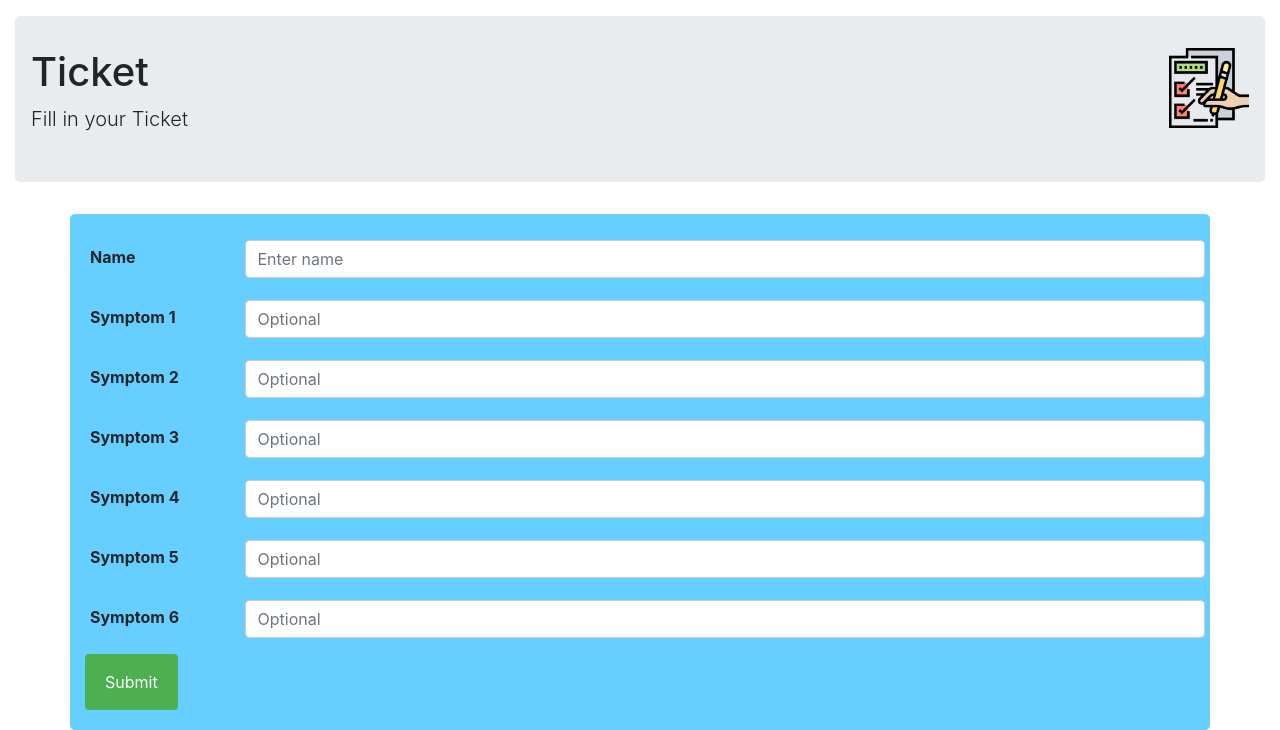
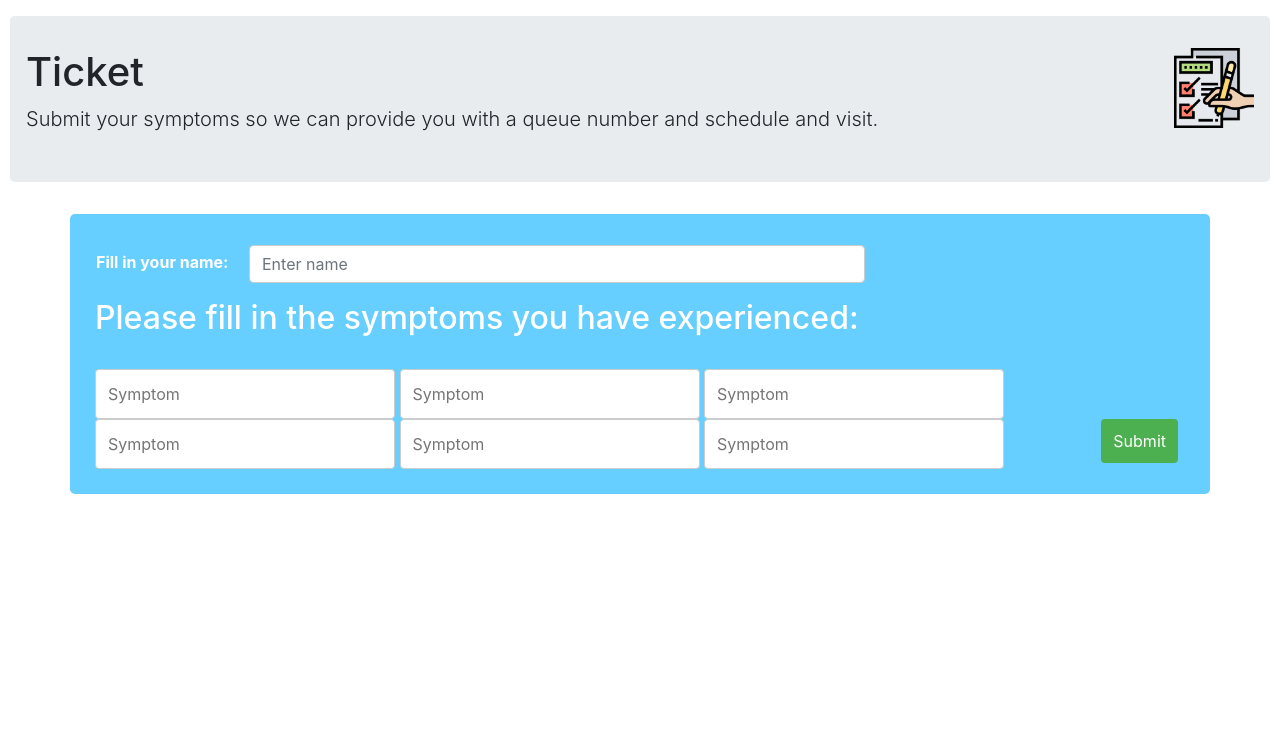
Before and after one commit to axo318/hackathonway, a Flask app: page /fill_ticket in a window 1280 px wide. Shown: the part 71-801 px from the top of the page. After the commit the page ends 565 px from the top, so only its background shows below. Run offline with Flask 2, Linux system fonts and the light colour scheme; some libraries are stand-ins or nearby versions.

Commit message:
website looking snatched

```diff
--- a/templates/fill_ticket.html
+++ b/templates/fill_ticket.html
@@ -6,6 +6,39 @@
 <style>
 * {
   box-sizing: border-box;
+}
+
+.autocomplete {
+  /*the container must be positioned relative:*/
+  position: relative;
+  display: inline-block;
+}
+
+.autocomplete-items {
+  position: absolute;
+  border: 1px solid #d4d4d4;
+  border-bottom: none;
+  border-top: none;
+  z-index: 99;
+  /*position the autocomplete items to be the same width as the container:*/
+  top: 100%;
+  left: 0;
+  right: 0;
+}
+.autocomplete-items div {
+  padding: 10px;
+  cursor: pointer;
+  background-color: #fff;
+  border-bottom: 1px solid #d4d4d4;
+}
+.autocomplete-items div:hover {
+  /*when hovering an item:*/
+  background-color: #e9e9e9;
+}
+.autocomplete-active {
+  /*when navigating through the items using the arrow keys:*/
+  background-color: DodgerBlue !important;
+  color: #ffffff;
 }
 
 textarea {
@@ -36,12 +69,13 @@ label {
 input[type=submit] {
   background-color: #4CAF50;
   color: white;
-  padding: 16px 20px;
-  margin-left: 10px;
+  padding: 10px 12px;
+  margin-left: 1px;
   border: none;
   border-radius: 4px;
   cursor: pointer;
   float: right;
+  margin-right: 7px;
 }
 
 input[type=submit]:hover {
@@ -51,18 +85,20 @@ input[type=submit]:hover {
 .container {
   border-radius: 5px;
   background-color: #66cfff;
-  padding: 20px;
+  padding: 25px;
+  width: 1300px;
 }
 
 .col-25 {
   float: left;
   width: 15%;
   margin-top: 6px;
+  margin-left: 1px;
 }
 
 .col-75 {
   float: left;
-  width: 85%;
+  width: 55%;
   margin-top: 6px;
 }
 
@@ -75,9 +111,9 @@ input[type=submit]:hover {
 
 .container-fluid-personal {
   width: 100%;
-  height: 5%;
-  padding-right: 15px;
-  padding-left: 15px;
+  height: 2%;
+  padding-right: 10px;
+  padding-left: 10px;
   margin-right: auto;
   margin-left: auto;
 }
@@ -88,6 +124,13 @@ input[type=submit]:hover {
   background-color: #e9ecef;
   border-radius: 0.3rem;
 }
+
+h2 {
+  color: white;
+}
+
+label.white { color: white; }
+
 
 /* Responsive layout - when the screen is less than 600px wide, make the two columns stack on top of each other instead of next to each other */
 @media screen and (max-width: 600px) {
@@ -104,82 +147,157 @@ input[type=submit]:hover {
     <div class="jumbotron-personal">
         <img src="static/img/checklist.png" style="width:80px;height:80px;float:right;"/>
         <h1>Ticket</h1>
-        <p class="lead"> Fill in your Ticket</p>
+        <p class="lead"> Submit your symptoms so we can provide you with a queue number and schedule and visit. </p>
     </div>
 </div>
 
 <div class="container">
-  <form action="{{ url_for('submit_ticket') }}" method="post">
-
+  <!--Make sure the form has the autocomplete function switched off:-->
+  <form autocomplete="off" action="/action_page.php">
     <div class="row">
       <div class="col-25">
-        <label ><b>Name</b></label>
+          <label class='white'><b>Fill in your name: </b></label>
       </div>
       <div class="col-75">
         <p> <input type="text" name="name" class="form-control" id="name" aria-describedby="emailHelp" placeholder="Enter name"> </p>
       </div>
     </div>
-
-  <div class="row">
-    <div class="col-25">
-        <label ><b>Symptom 1</b></label>
+    <h2> Please fill in the symptoms you have experienced: </h2>
+    <br>
+    <div class="autocomplete" style="width:300px;">
+      <input id="s1" type="text" name="myCountry" placeholder="Symptom">
     </div>
-    <div class="col-75">
-       <p> <input type="text" name="s1" class="form-control" id="s1" aria-describedby="emailHelp" placeholder="Optional"> </p>
+    <div class="autocomplete" style="width:300px;">
+      <input id="s2" type="text" name="myCountry" placeholder="Symptom">
     </div>
+    <div class="autocomplete" style="width:300px;">
+      <input id="s3" type="text" name="myCountry" placeholder="Symptom">
+    </div>
+    <div class="autocomplete" style="width:300px;">
+      <input id="s4" type="text" name="myCountry" placeholder="Symptom">
+    </div>
+    <div class="autocomplete" style="width:300px;">
+      <input id="s5" type="text" name="myCountry" placeholder="Symptom">
+    </div>
+    <div class="autocomplete" style="width:300px;">
+      <input id="s6" type="text" name="myCountry" placeholder="Symptom">
     </div>
 
-  <div class="row">
-    <div class="col-25">
-        <label ><b>Symptom 2</b></label>
-    </div>
-    <div class="col-75">
-        <p> <input type="text" name="s2" class="form-control" id="s2" aria-describedby="emailHelp" placeholder="Optional"> </p>
-    </div>
-  </div>
 
-  <div class="row">
-    <div class="col-25">
-        <label ><b>Symptom 3</b></label>
-    </div>
-    <div class="col-75">
-        <p> <input type="text" name="s3" class="form-control" id="s3" aria-describedby="emailHelp" placeholder="Optional"> </p>
-    </div>
-  </div>
-
-  <div class="row">
-    <div class="col-25">
-        <label ><b>Symptom 4</b></label>
-    </div>
-    <div class="col-75">
-        <p> <input type="text" name="s4" class="form-control" id="s4" aria-describedby="emailHelp" placeholder="Optional"> </p>
-    </div>
-  </div>
-
-  <div class="row">
-    <div class="col-25">
-        <label ><b>Symptom 5</b></label>
-    </div>
-    <div class="col-75">
-        <p> <input type="text" name="s5" class="form-control" id="s5" aria-describedby="emailHelp" placeholder="Optional"> </p>
-    </div>
-  </div>
-
-  <div class="row">
-    <div class="col-25">
-        <label ><b>Symptom 6</b></label>
-    </div>
-    <div class="col-75">
-        <p> <input type="text" name="s6" class="form-control" id="s6" aria-describedby="emailHelp" placeholder="Optional"> </p>
-    </div>
-  </div>
-
-  <div class="row">
-    <input type="submit" id="submit_incidence" name="submit_incidence" value="Submit">
-  </div>
+    <input type="submit" value="Submit">
   </form>
 
 </div>
+
+<script>
+function autocomplete(inp, arr) {
+  /*the autocomplete function takes two arguments,
+  the text field element and an array of possible autocompleted values:*/
+  var currentFocus;
+  /*execute a function when someone writes in the text field:*/
+  inp.addEventListener("input", function(e) {
+      var a, b, i, val = this.value;
+      /*close any already open lists of autocompleted values*/
+      closeAllLists();
+      if (!val) { return false;}
+      currentFocus = -1;
+      /*create a DIV element that will contain the items (values):*/
+      a = document.createElement("DIV");
+      a.setAttribute("id", this.id + "autocomplete-list");
+      a.setAttribute("class", "autocomplete-items");
+      /*append the DIV element as a child of the autocomplete container:*/
+      this.parentNode.appendChild(a);
+      /*for each item in the array...*/
+      for (i = 0; i < arr.length; i++) {
+        /*check if the item starts with the same letters as the text field value:*/
+        if (arr[i].substr(0, val.length).toUpperCase() == val.toUpperCase()) {
+          /*create a DIV element for each matching element:*/
+          b = document.createElement("DIV");
+          /*make the matching letters bold:*/
+          b.innerHTML = "<strong>" + arr[i].substr(0, val.length) + "</strong>";
+          b.innerHTML += arr[i].substr(val.length);
+          /*insert a input field that will hold the current array item's value:*/
+          b.innerHTML += "<input type='hidden' value='" + arr[i] + "'>";
+          /*execute a function when someone clicks on the item value (DIV element):*/
+          b.addEventListener("click", function(e) {
+              /*insert the value for the autocomplete text field:*/
+              inp.value = this.getElementsByTagName("input")[0].value;
+              /*close the list of autocompleted values,
+              (or any other open lists of autocompleted values:*/
+              closeAllLists();
+          });
+          a.appendChild(b);
+        }
+      }
+  });
+  /*execute a function presses a key on the keyboard:*/
+  inp.addEventListener("keydown", function(e) {
+      var x = document.getElementById(this.id + "autocomplete-list");
+      if (x) x = x.getElementsByTagName("div");
+      if (e.keyCode == 40) {
+        /*If the arrow DOWN key is pressed,
+        increase the currentFocus variable:*/
+        currentFocus++;
+        /*and and make the current item more visible:*/
+        addActive(x);
+      } else if (e.keyCode == 38) { //up
+        /*If the arrow UP key is pressed,
+        decrease the currentFocus variable:*/
+        currentFocus--;
+        /*and and make the current item more visible:*/
+        addActive(x);
+      } else if (e.keyCode == 13) {
+        /*If the ENTER key is pressed, prevent the form from being submitted,*/
+        e.preventDefault();
+        if (currentFocus > -1) {
+          /*and simulate a click on the "active" item:*/
+          if (x) x[currentFocus].click();
+        }
+      }
+  });
+  function addActive(x) {
+    /*a function to classify an item as "active":*/
+    if (!x) return false;
+    /*start by removing the "active" class on all items:*/
+    removeActive(x);
+    if (currentFocus >= x.length) currentFocus = 0;
+    if (currentFocus < 0) currentFocus = (x.length - 1);
+    /*add class "autocomplete-active":*/
+    x[currentFocus].classList.add("autocomplete-active");
+  }
+  function removeActive(x) {
+    /*a function to remove the "active" class from all autocomplete items:*/
+    for (var i = 0; i < x.length; i++) {
+      x[i].classList.remove("autocomplete-active");
+    }
+  }
+  function closeAllLists(elmnt) {
+    /*close all autocomplete lists in the document,
+    except the one passed as an argument:*/
+    var x = document.getElementsByClassName("autocomplete-items");
+    for (var i = 0; i < x.length; i++) {
+      if (elmnt != x[i] && elmnt != inp) {
+        x[i].parentNode.removeChild(x[i]);
+      }
+    }
+  }
+  /*execute a function when someone clicks in the document:*/
+  document.addEventListener("click", function (e) {
+      closeAllLists(e.target);
+  });
+}
+
+/*An array containing all the country names in the world:*/
+var symptoms = ["hello", "fuckyou"];
+
+/*initiate the autocomplete function on the "myInput" element, and pass along the countries array as possible autocomplete values:*/
+autocomplete(document.getElementById("s1"), symptoms);
+autocomplete(document.getElementById("s2"), symptoms);
+autocomplete(document.getElementById("s3"), symptoms);
+autocomplete(document.getElementById("s4"), symptoms);
+autocomplete(document.getElementById("s5"), symptoms);
+autocomplete(document.getElementById("s6"), symptoms);
+</script>
 </body>
 
 {% endblock %}
```
Lines whose indentation alone changed are shown as unchanged.
